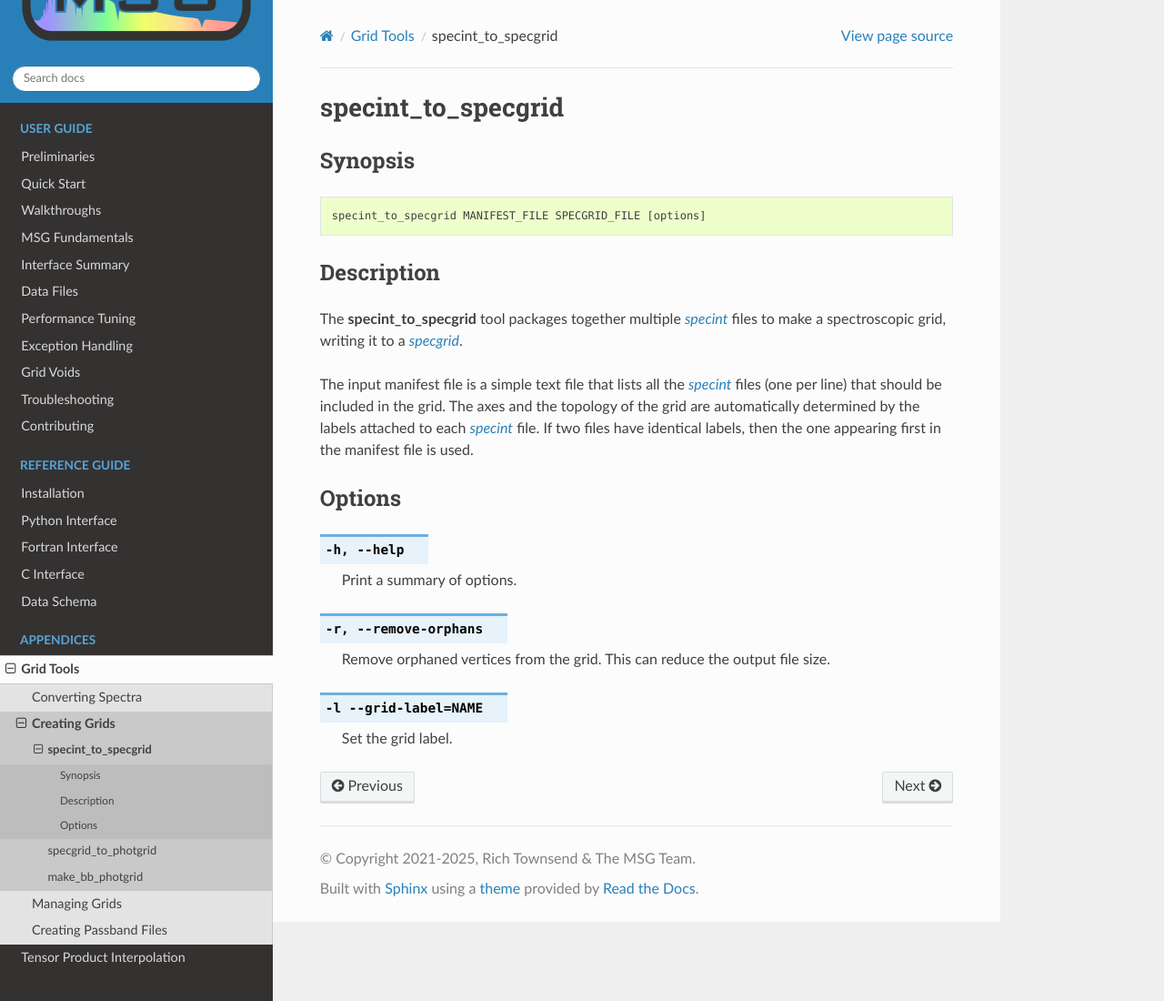
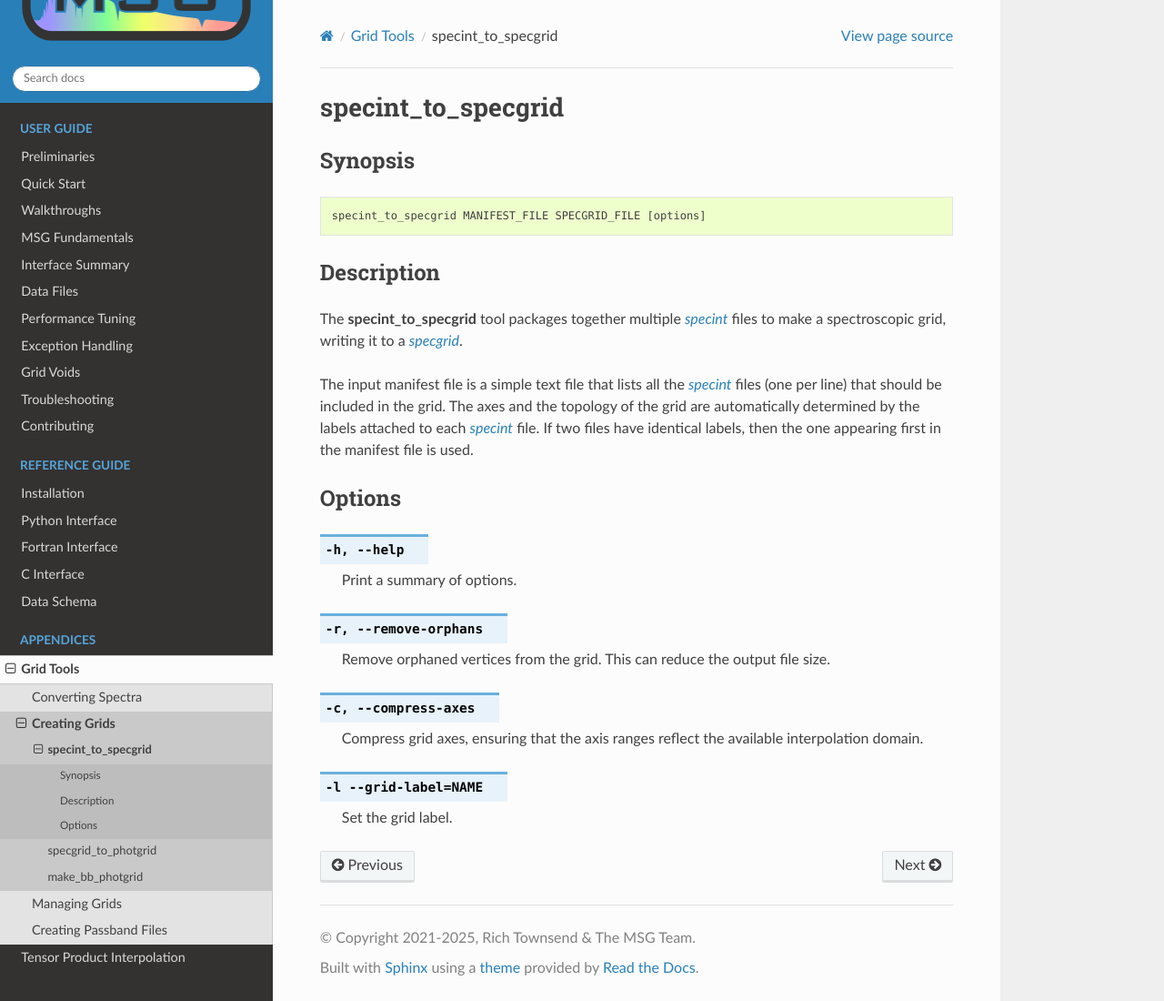
Before and after one commit to rhdtownsend/msg, a Sphinx documentation site: the page built from docs/source/appendices/grid-tools/specint_to_specgrid.rst, in a window 1280 px wide and 1100 px high. Shown: the whole window at 91% size. Built offline with Sphinx 7.4.7 and the Read the Docs theme 3.1.0, drawn with Linux system fonts in a browser that asks for light colours.

Commit message:
Doc update

```diff
--- a/docs/source/appendices/grid-tools/specint_to_specgrid.rst
+++ b/docs/source/appendices/grid-tools/specint_to_specgrid.rst
@@ -38,6 +38,11 @@ Options
    Remove orphaned vertices from the grid. This can reduce the output
    file size.
 
+.. option:: -c, --compress-axes
+
+   Compress grid axes, ensuring that the axis ranges reflect the
+   available interpolation domain.
+
 .. option:: -l --grid-label=NAME
 
    Set the grid label.
```
